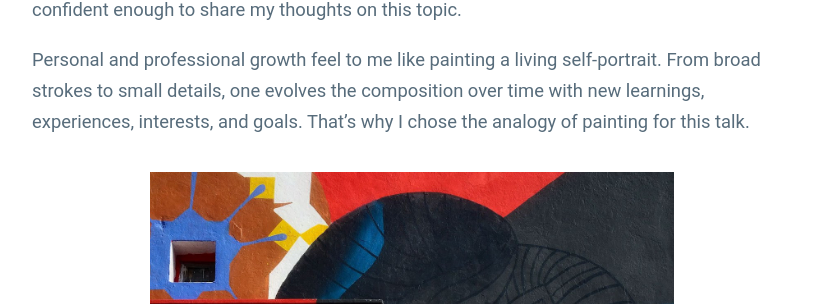
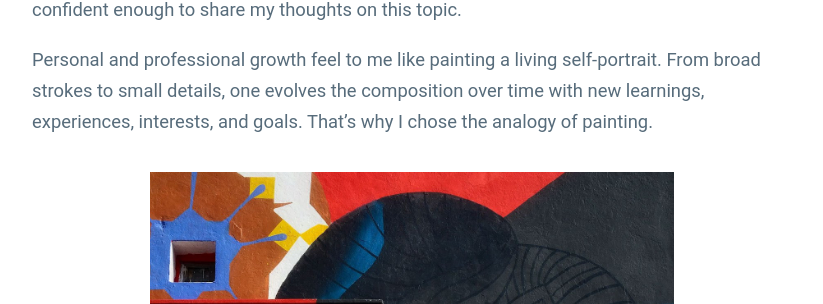
Before and after one commit to guillermodlpa/site, a Jekyll site: the page built from _posts/2021-12-08-growth-of-direct-reports.markdown, in a window 1280 px wide and 900 px high, scrolled down 683 px. Shown: the part 211-515 px from the top of the window, without its empty margins (228-1051 px from the left). Built offline with Jekyll 4.4.1, drawn with Linux system fonts in a browser that asks for light colours.

Commit message:
Updated Growth Of Direct Reports

```diff
--- a/_posts/2021-12-08-growth-of-direct-reports.markdown
+++ b/_posts/2021-12-08-growth-of-direct-reports.markdown
@@ -9,7 +9,7 @@ date: 2021-12-08 19:26:00 Z
 
 I've learned some lessons in the topic of growth of direct reports. I'm not an expert, but I feel confident enough to share my thoughts on this topic.
 
-Personal and professional growth feel to me like painting a living self-portrait. From broad strokes to small details, one evolves the composition over time with new learnings, experiences, interests, and goals. That's why I chose the analogy of painting for this talk.
+Personal and professional growth feel to me like painting a living self-portrait. From broad strokes to small details, one evolves the composition over time with new learnings, experiences, interests, and goals. That's why I chose the analogy of painting.
 
 ![framework.png](/uploads/framework.png)
 
```
